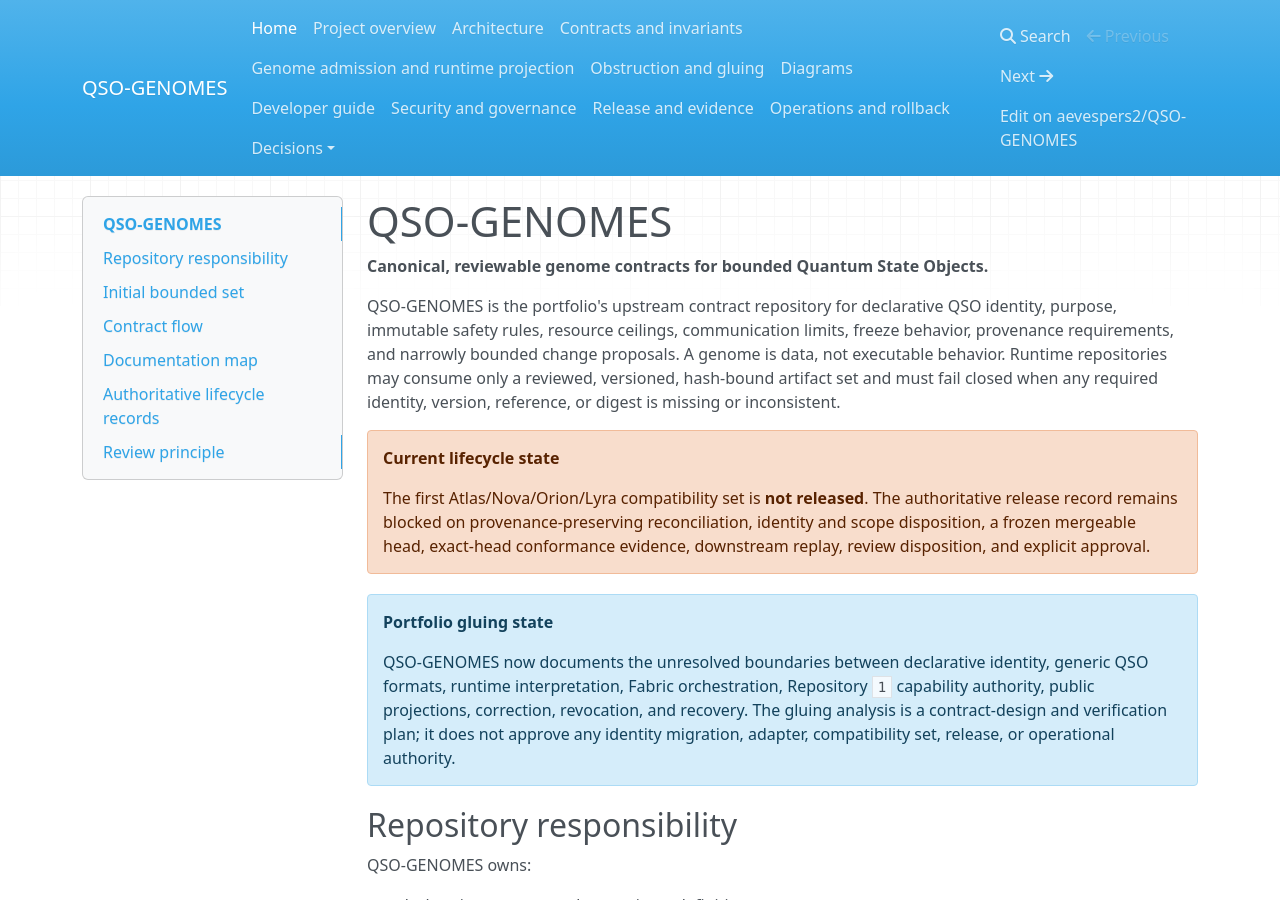
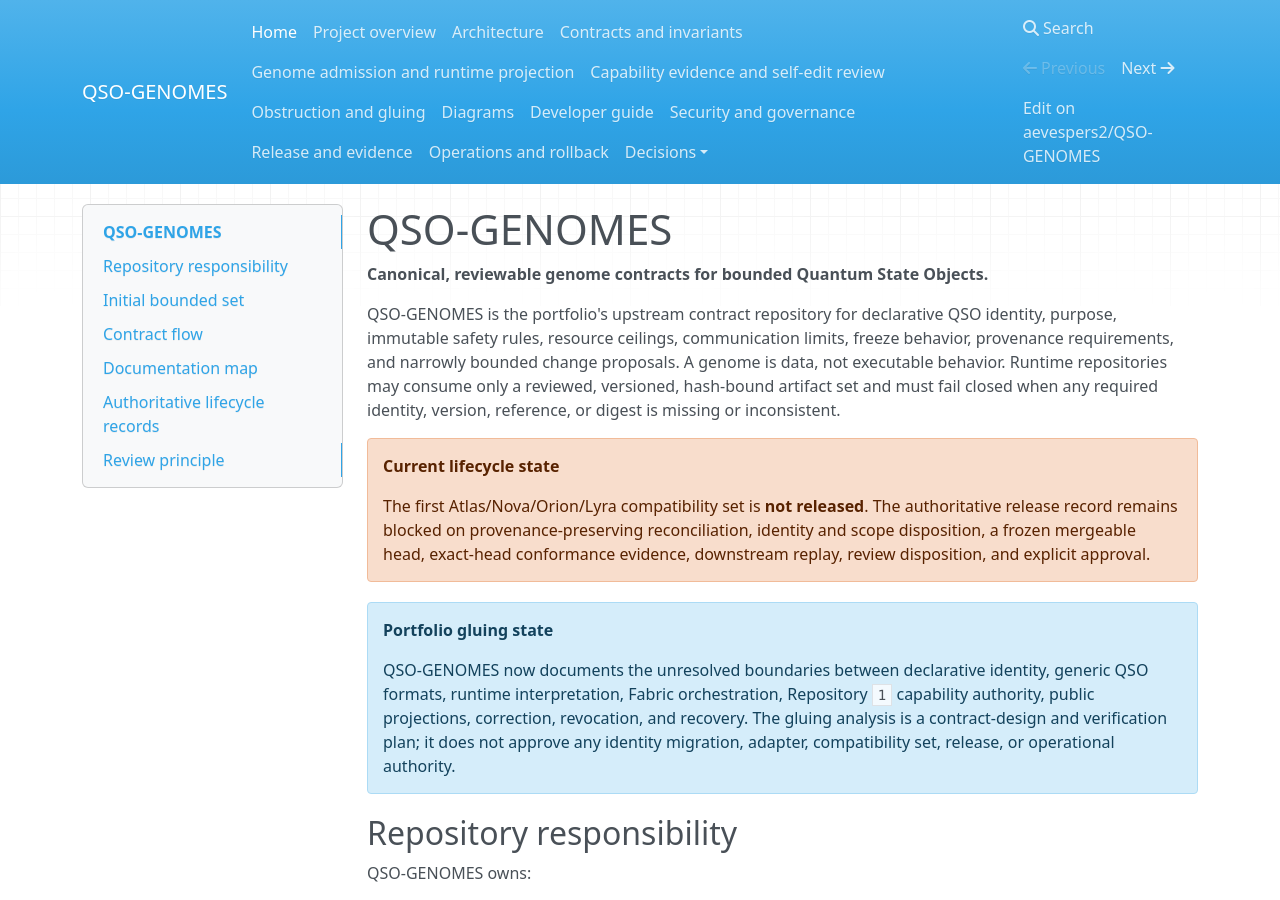
Before and after one commit to aevespers2/QSO-GENOMES, an MkDocs documentation site: the page built from docs/index.md, in a window 1280 px wide and 900 px high. Built offline with MkDocs 1.6.1, drawn with Linux system fonts in a browser that asks for light colours; nearby versions of some CDN libraries.

Commit message:
docs: add capability review guide to Pages navigation

```diff
--- a/mkdocs.yml
+++ b/mkdocs.yml
@@ -11,6 +11,7 @@ nav:
   - Architecture: architecture.md
   - Contracts and invariants: contracts-and-invariants.md
   - Genome admission and runtime projection: genome-admission-and-runtime-projection-profile.md
+  - Capability evidence and self-edit review: capability-evidence-and-self-edit-review.md
   - Obstruction and gluing: obstruction-and-gluing.md
   - Diagrams: diagrams.md
   - Developer guide: developer-guide.md
```
